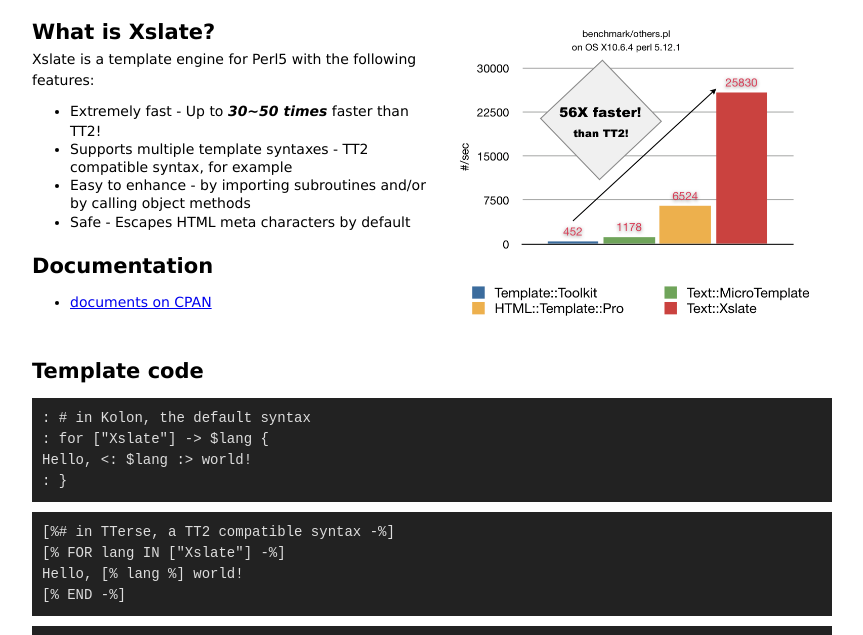
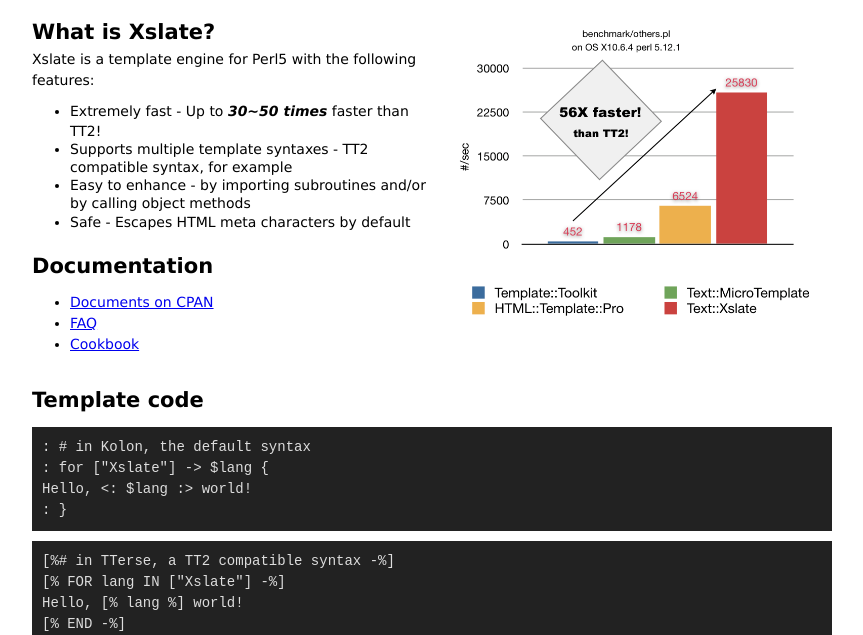
Before and after one commit to xslate/xslate.github.com, a plain HTML site: page index.html in a window 1280 px wide. Shown: the part 128-763 px from the top of the page, without its empty margins (208-1071 px from the left). Drawn offline with Linux system fonts and the light colour scheme.

Commit message:
Add links to FAQ and Cookbook

```diff
--- a/index.html
+++ b/index.html
@@ -32,7 +32,9 @@
         <div class="section clearfix">
         <h2>Documentation</h2>
         <ul>
-            <li><a href="http://search.cpan.org/dist/Text-Xslate/">documents on CPAN</a></li>
+            <li><a href="http://search.cpan.org/dist/Text-Xslate/">Documents on CPAN</a></li>
+            <li><a href="http://search.cpan.org/perldoc?Text::Xslate::Manual::FAQ">FAQ</a></li>
+            <li><a href="http://search.cpan.org/perldoc?Text::Xslate::Manual::Cookbook">Cookbook</a></li>
         </ul>
         </div>
 
```
